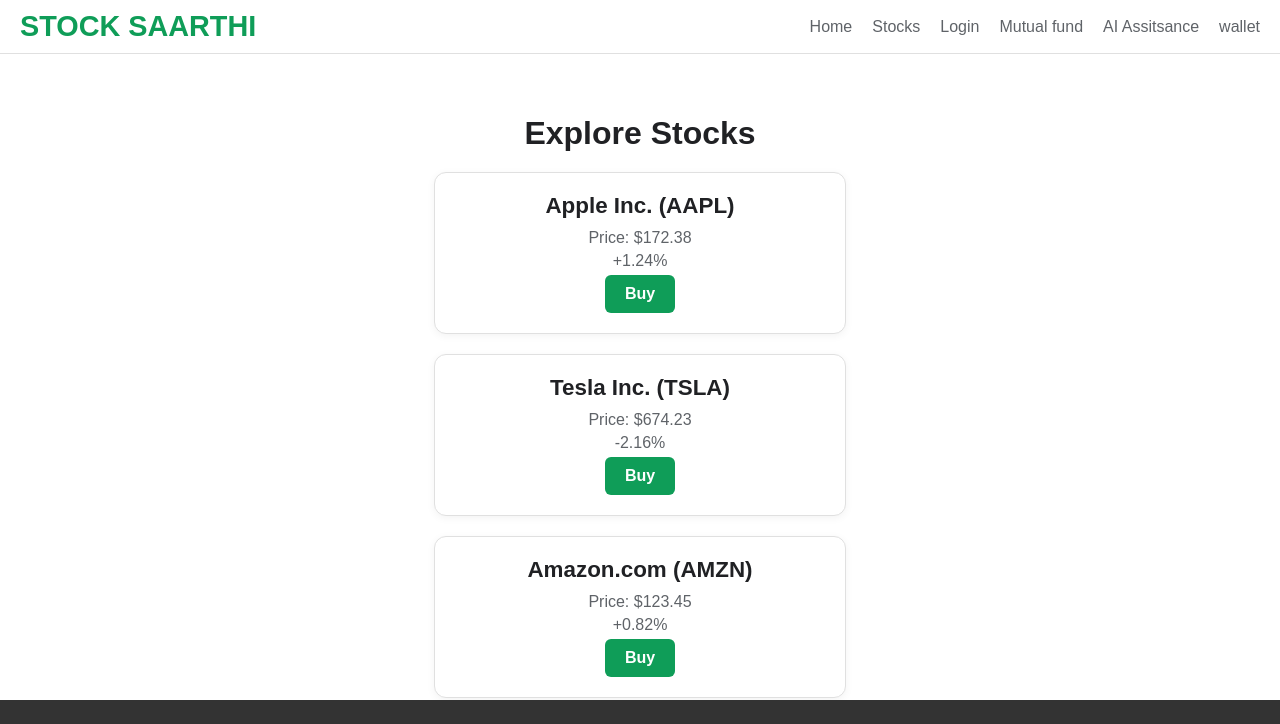
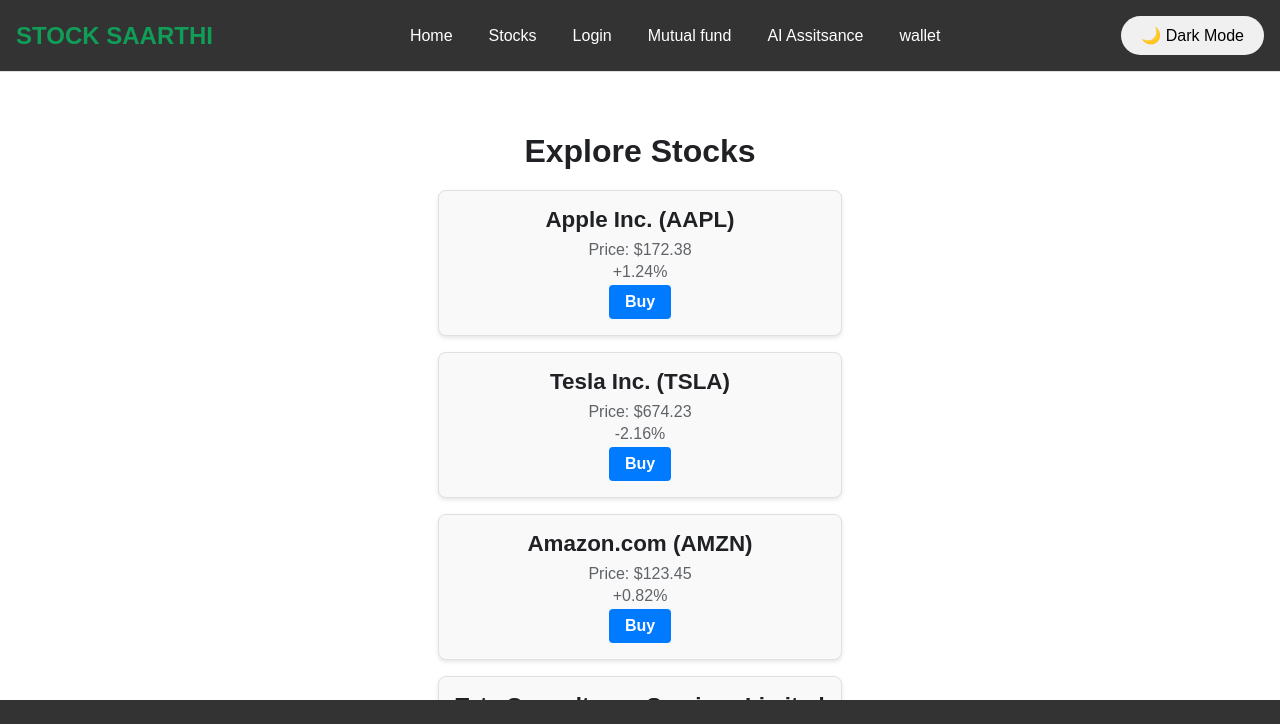
Before and after one commit to rishabharaj/tokenized-stock-saarthi-, a website: page index.html in a window 1280 px wide. Shown: the top 724 px of the page. Drawn offline with Linux system fonts and the light colour scheme.

Commit message:
Update index.html

```diff
--- a/index.html
+++ b/index.html
@@ -28,12 +28,44 @@
       color: #ffffff;
     }
 
+    /* Navigation Bar */
+    .navbar {
+      display: flex;
+      justify-content: space-between;
+      align-items: center;
+      background: #333;
+      color: #fff;
+      padding: 1rem;
+      position: sticky; /* Makes the navbar sticky */
+      top: 0; /* Sticks to the top */
+      z-index: 1000; /* Ensures it stays above other content */
+    }
+
+    .navbar .logo {
+      font-size: 1.5rem;
+      font-weight: bold;
+    }
+
+    .navbar ul {
+      list-style: none;
+      display: flex;
+      margin: 0;
+      padding: 0;
+    }
+
+    .navbar ul li {
+      margin-left: 1rem;
+    }
+
+    .navbar ul li a {
+      color: #fff;
+      text-decoration: none;
+      font-size: 1rem;
+    }
+
     /* Toggle button styles */
     #theme-toggle {
-      position: absolute;
-      bottom: 20px;
-      right: 20px;
-      padding: 10px 0px;
+      padding: 10px 20px;
       cursor: pointer;
       border: none;
       border-radius: 20px;
@@ -68,12 +100,78 @@
       flex: 1; /* Takes up remaining space */
       padding: 20px;
     }
+
+    /* Stock Cards */
+    .stocks-container {
+      display: grid;
+      grid-template-columns: repeat(auto-fit, minmax(250px, 1fr));
+      gap: 1rem;
+    }
+
+    .stock-card {
+      background: #f9f9f9;
+      padding: 1rem;
+      border-radius: 8px;
+      box-shadow: 0 2px 4px rgba(0, 0, 0, 0.1);
+    }
+
+    .stock-card h2 {
+      margin: 0 0 0.5rem 0;
+    }
+
+    .stock-card p {
+      margin: 0.25rem 0;
+    }
+
+    .positive {
+      color: green;
+    }
+
+    .negative {
+      color: red;
+    }
+
+    .buy-button {
+      background: #007bff;
+      color: #fff;
+      border: none;
+      padding: 0.5rem 1rem;
+      border-radius: 4px;
+      cursor: pointer;
+    }
+
+    .buy-button:hover {
+      background: #0056b3;
+    }
+
+    /* Mutual Funds Section */
+    .funds-container {
+      display: grid;
+      grid-template-columns: repeat(auto-fit, minmax(250px, 1fr));
+      gap: 1rem;
+    }
+
+    .fund-card {
+      background: #f9f9f9;
+      padding: 1rem;
+      border-radius: 8px;
+      box-shadow: 0 2px 4px rgba(0, 0, 0, 0.1);
+    }
+
+    .fund-card h2 {
+      margin: 0 0 0.5rem 0;
+    }
+
+    .fund-card p {
+      margin: 0.25rem 0;
+    }
+
+    .investment-summary {
+      margin-top: 2rem;
+    }
   </style>
 </head>
 <body class="light-mode">
-  <!-- Theme Toggle Button -->
-  <button id="theme-toggle">🌙 Dark Mode</button>
-
   <!-- Navigation Bar -->
   <header class="navbar">
     <div class="logo">STOCK SAARTHI</div>
@@ -85,6 +183,8 @@
       <li><a href="AI.html">AI Assitsance</a></li>
       <li><a href="profile.html">wallet</a></li>
     </ul>
+    <!-- Theme Toggle Button -->
+    <button id="theme-toggle">🌙 Dark Mode</button>
   </header>
 
   <!-- Main Content -->
```
